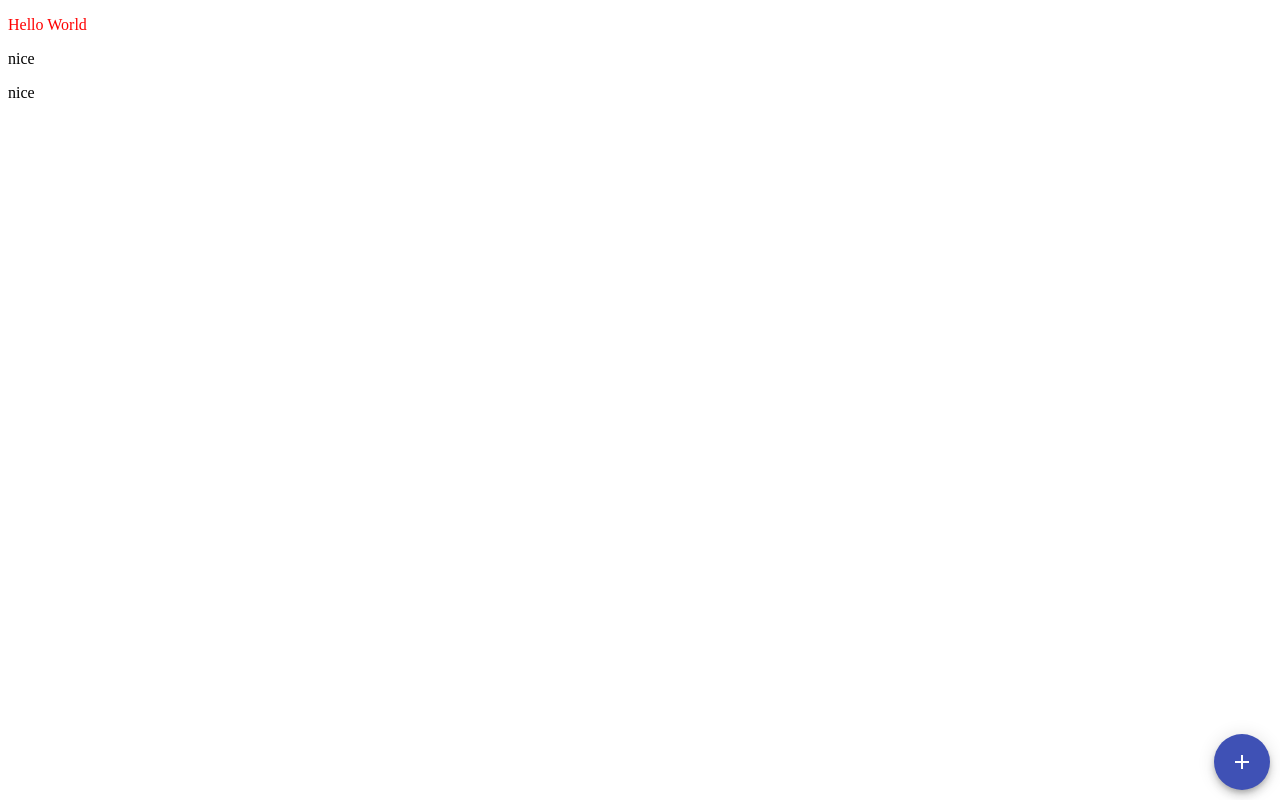
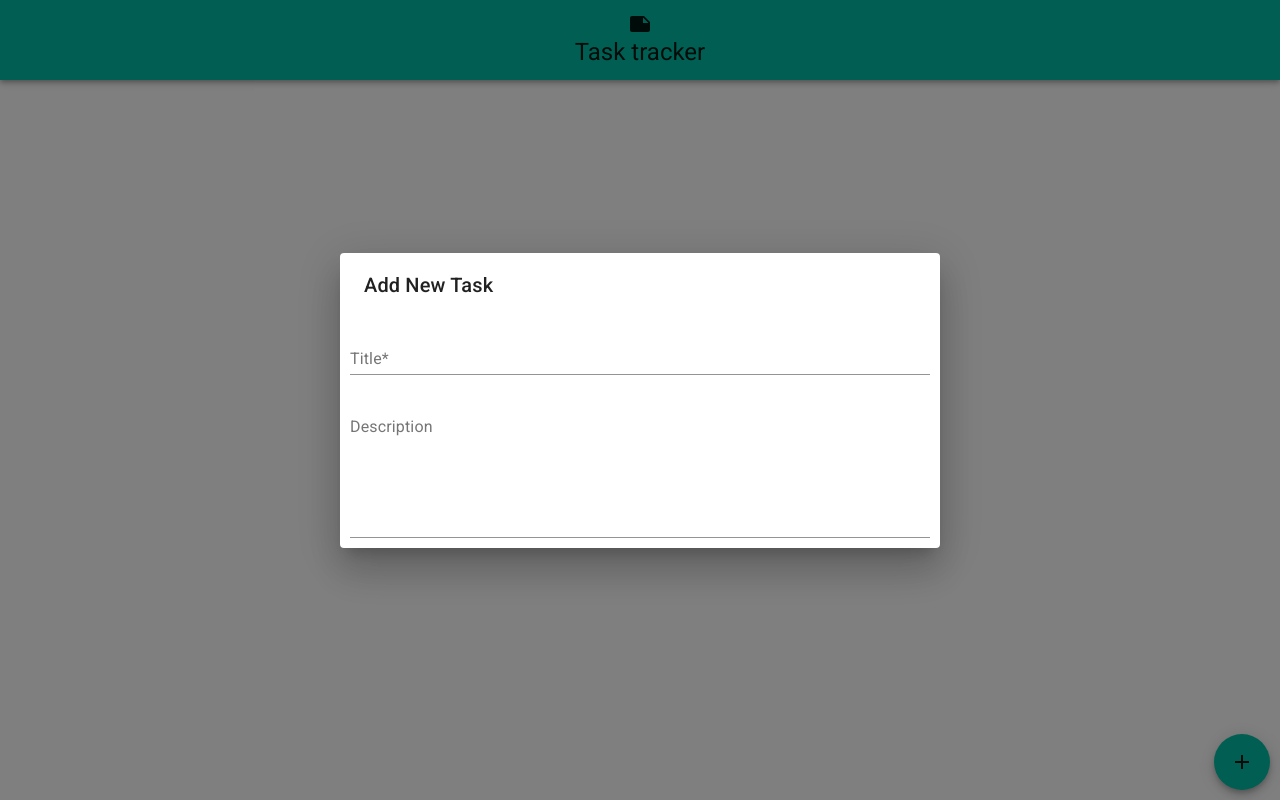
Before and after one commit to p4ckysm4cky/mern-task-tracker, a React (Create React App) app in the folder client/: page / in a window 1280 px wide. Built offline with nearby package versions, Linux system fonts and the light colour scheme.

Commit message:
Added dialog form, but missing submission to backend

```diff
--- a/client/public/index.html
+++ b/client/public/index.html
@@ -25,6 +25,14 @@
       Learn how to configure a non-root public URL by running `npm run build`.
     -->
     <title>React App</title>
+
+    <style>
+      body {
+        margin: 0px;
+        padding: 0px;
+      }
+    </style>
+    <link rel="stylesheet" href="https://fonts.googleapis.com/css?family=Roboto:300,400,500,700&display=swap" />
   </head>
   <body>
     <noscript>You need to enable JavaScript to run this app.</noscript>
--- a/client/src/App.css
+++ b/client/src/App.css
@@ -12,3 +12,21 @@
 .test {
   color: red
 }
+
+.app {
+  margin: 0px;
+  padding: 0px;
+}
+
+
+
+.content {
+  margin: 8px;
+}
+
+.appBar {
+  display: flex;
+  align-items: center;
+  justify-content: center;
+  height: 80px;
+}
--- a/client/src/App.tsx
+++ b/client/src/App.tsx
@@ -1,25 +1,50 @@
 import React from 'react';
-import AddIcon from '@material-ui/icons/Add';
-import IconButton from '@material-ui/core/IconButton';
-import { Fab } from '@material-ui/core';
+
+import { AppBar } from '@material-ui/core';
+import { Typography, ThemeProvider } from '@material-ui/core';
 import './App.css';
+import { createTheme } from '@material-ui/core/styles';
+import pink from '@material-ui/core/colors/pink';
+import teal from '@material-ui/core/colors/teal';
+import NoteIcon from '@material-ui/icons/Note';
+import Form from "./components/Form"
+
+const primary: string = teal["A700"]
+
+const theme = createTheme({
+  palette: {
+    primary: {
+      main: primary
+    },
+    secondary: pink
+  },
+});
+
+
+
+
 
 function App() {
   return (
-    <div className="App">
-      <p className="test">Hello World</p>
+    <ThemeProvider theme={theme}>
+      <div className="App">
+        <AppBar className="appBar" position="static">
+          <NoteIcon className="noteIcon"/>
+          <Typography variant="h5" component="h1">
+            Task tracker
+          </Typography>
+        </AppBar>
 
 
-      <p>nice</p>
-        <div className="addButtonParent">
-          <div >
-            <Fab className="addButton" color="primary" aria-label="add">
-              <AddIcon />
-            </Fab>
-          </div>
+
+
+        <div className="content">
+            <Form/>
+
+
         </div>
-      <p> nice</p>
-    </div>
+      </div>
+    </ThemeProvider>
   );
 }
 
--- /dev/null
+++ b/client/src/components/Form.tsx
@@ -0,0 +1,50 @@
+import React from "react"
+import Dialog from '@material-ui/core/Dialog';
+import IconButton from '@material-ui/core/IconButton';
+import { Fab } from '@material-ui/core';
+import AddIcon from '@material-ui/icons/Add';
+import TextField from '@material-ui/core/TextField';
+import DialogActions from '@material-ui/core/DialogActions';
+import DialogContent from '@material-ui/core/DialogContent';
+import DialogContentText from '@material-ui/core/DialogContentText';
+import DialogTitle from '@material-ui/core/DialogTitle';
+
+function Form(props: any) {
+    const [open, setOpen] = React.useState(true);
+
+    const handleClickOpen = () => {
+      setOpen(true);
+    };
+
+    const handleClose = () => {
+      setOpen(false);
+    };
+
+    // const handleClose = () => {
+    //   onClose(selectedValue);
+    // };
+
+
+
+    return(
+      <div>
+        <div className="addButtonParent">
+          <Fab  className="addButton" color="primary" aria-label="add" onClick={handleClickOpen}>
+            <AddIcon />
+          </Fab>
+       </div>
+        <Dialog fullWidth={true} aria-labelledby="simple-dialog-title" open={open} onClose={handleClose}>
+            <DialogTitle >Add New Task</DialogTitle>
+            <TextField style={{margin: 10}} label="Title*" />
+            <TextField
+              style={{margin: 10}}
+              label="Description"
+              multiline
+              rows={6}
+            />
+        </Dialog>
+        </div>
+    )
+}
+
+export default Form
```
Also changed, not shown: 2 other files (tests, documents, lock files or other folders).
